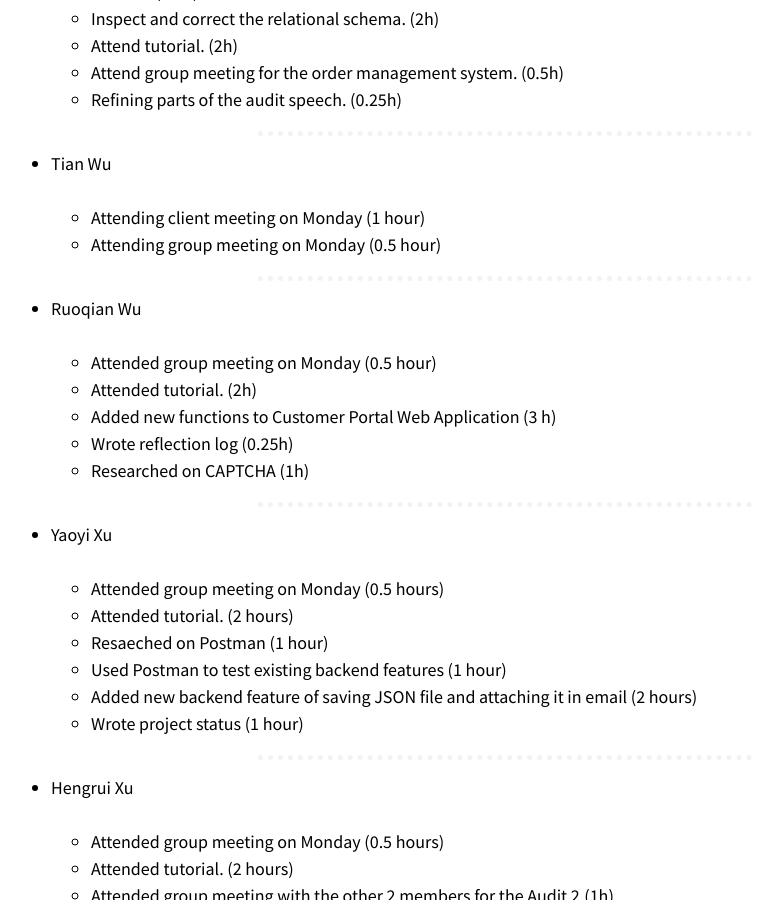
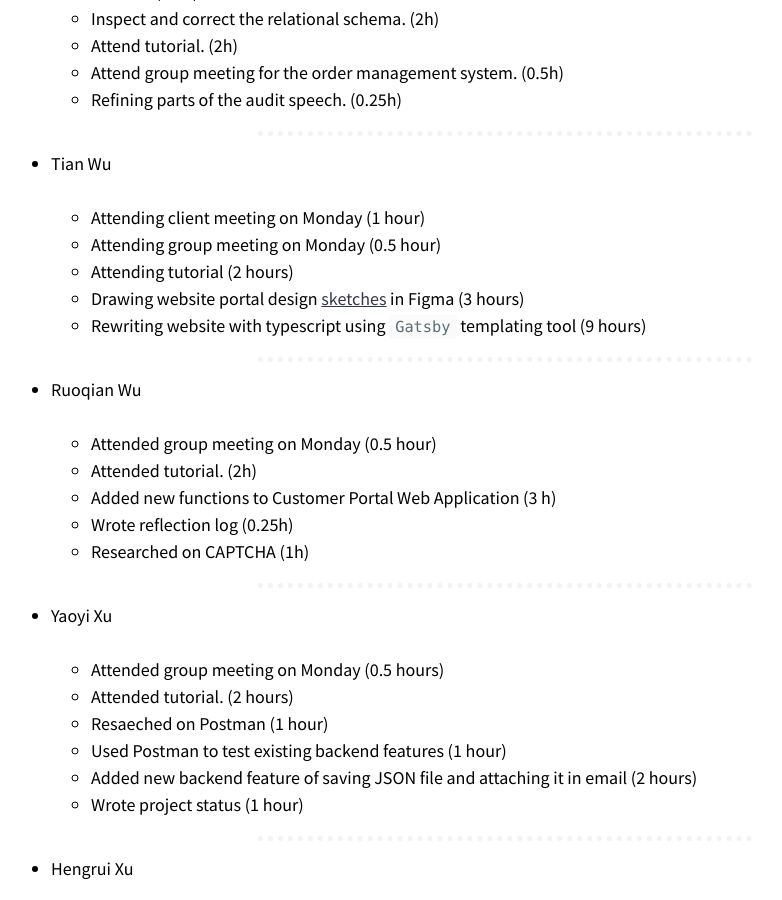
Before and after one commit to optofab/optofab.github.io, a Jekyll site: the page built from work_records.md, in a window 1280 px wide and 900 px high, scrolled down 7260 px. Shown: the whole window, without its empty margins (135-917 px from the left). Built offline with Jekyll 4.4.1, drawn with Linux system fonts in a browser that asks for light colours; nearby versions of some CDN libraries; emoji names are drawn with the system emoji font.

Commit message:
update work records for week 5

```diff
--- a/work_records.md
+++ b/work_records.md
@@ -291,6 +291,9 @@ _[Don't forget to add hours for each of the work you've done. This line will be
 
   - Attending client meeting on Monday (1 hour)
   - Attending group meeting on Monday (0.5 hour)
+  - Attending tutorial (2 hours)
+  - Drawing website portal design [sketches](https://www.figma.com/file/ol7ZmeiJ24GHMqA7N7IebW/OptoFab?node-id=49%3A3808) in Figma (3 hours)
+  - Rewriting website with typescript using `Gatsby` templating tool (9 hours)
 
 <hr class="hr-dotted">
 
@@ -314,8 +317,6 @@ _[Don't forget to add hours for each of the work you've done. This line will be
   - Wrote project status (1 hour)
 
 <hr class="hr-dotted">
-
-
 
 - Hengrui Xu
 
@@ -344,7 +345,6 @@ _[Don't forget to add hours for each of the work you've done. This line will be
   - Refactored the landing page.(1.5h)
   - Updated th status in the retrospective.(0.5h)
 
-
 <hr class="hr-dotted">
 
 - Guoyu Wang
```
